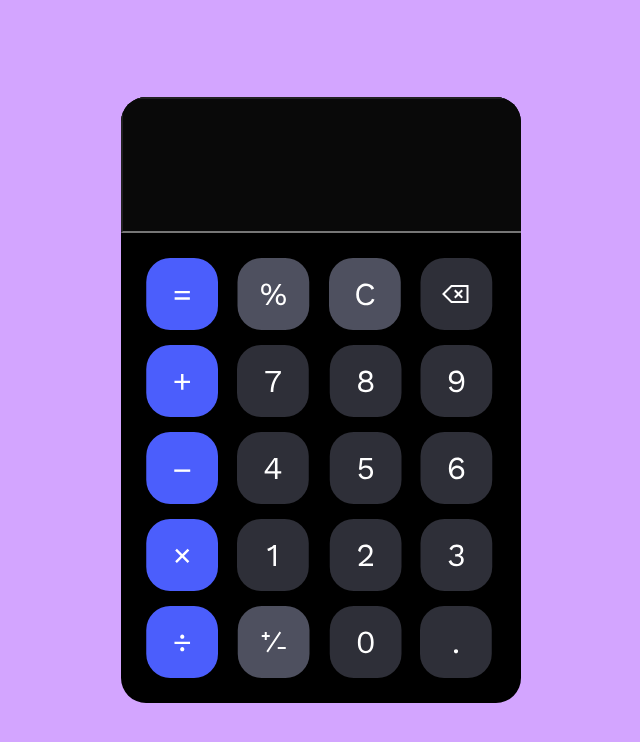
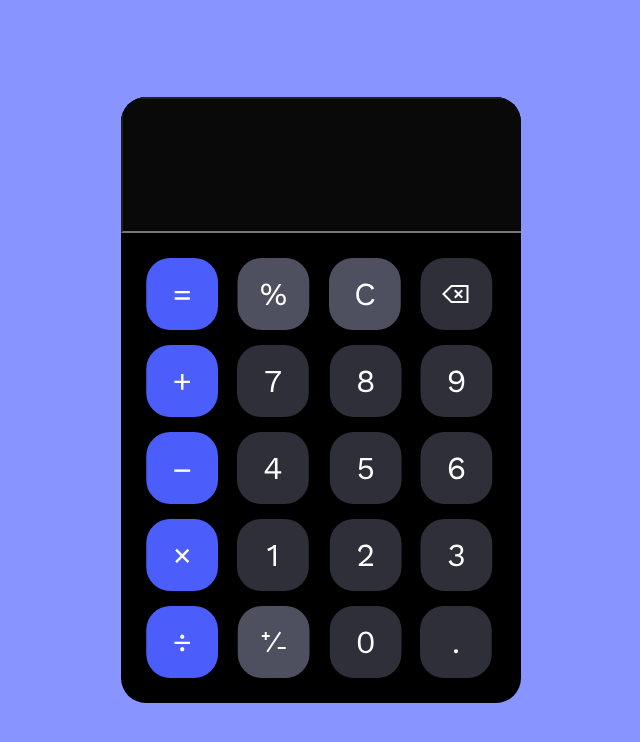
Before and after one commit to terepapakamaal/cute-cal, a plain HTML site: page index.html in a window 1280 px wide. Shown: the whole page, without its empty margins (319-959 px from the left). Drawn offline with Linux system fonts and the light colour scheme.

Commit message:
bg-color changed

```diff
--- a/index.css
+++ b/index.css
@@ -34,5 +34,5 @@ body {
     justify-content: center;
     align-items: center;
     height: 100vh;
-    background-color: rgb(211, 165, 255);
+    background-color: rgb(136, 148, 255);
 }
```
